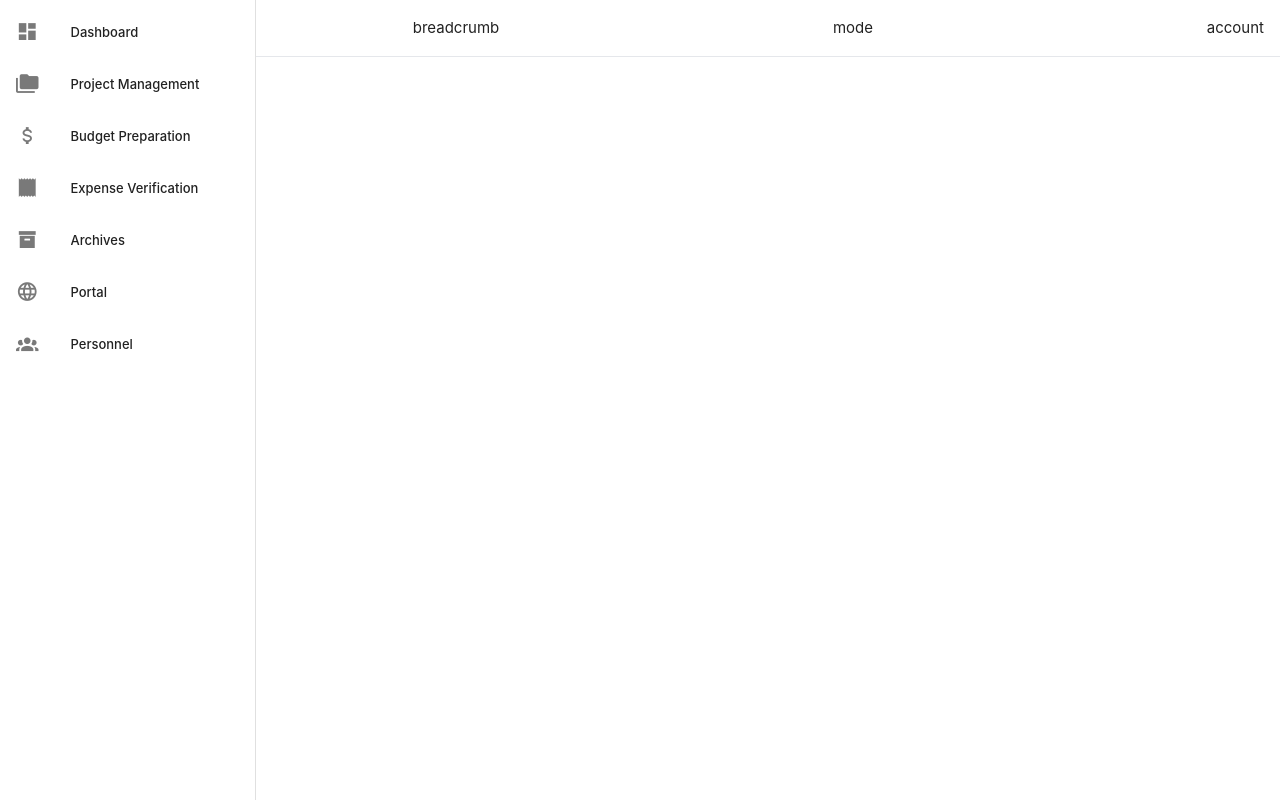
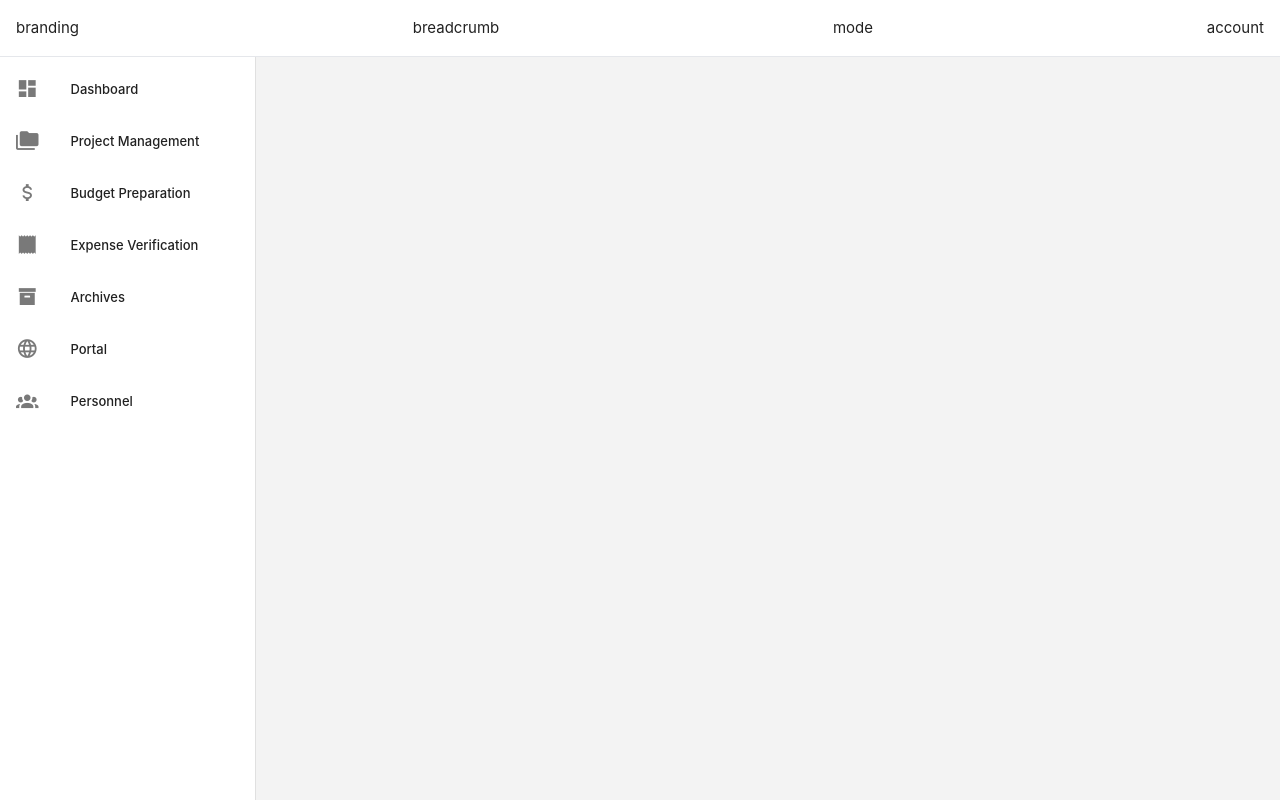
Before and after one commit to renzomrtn/Youth-Officials-Unified-Tracking-Hub, a Vue app in the folder frontend/: page / in a window 1280 px wide. Built offline with nearby package versions, Linux system fonts and the light colour scheme.

Commit message:
layout and mdi fix

```diff
--- a/frontend/index.html
+++ b/frontend/index.html
@@ -3,6 +3,7 @@
   <head>
     <meta charset="UTF-8">
     <link rel="icon" type="image/png" href="/tabicon.png">
+    <link rel="stylesheet" href="https://cdn.jsdelivr.net/npm/@mdi/font@latest/css/materialdesignicons.min.css">
     <meta name="viewport" content="width=device-width, initial-scale=1.0">
     <title>YOUTH Management System</title>
   </head>
--- a/frontend/src/App.vue
+++ b/frontend/src/App.vue
@@ -11,22 +11,18 @@ const showSidebar = computed(() => !route.meta.hideLayout)
 <template>
   <v-app>
     <NavBar />
-    <SideBar v-if="showSidebar" />
-    <v-main>
-      <RouterView />
-    </v-main>
+
+    <v-layout>
+      <SideBar v-if="showSidebar" />
+
+      <v-main>
+        <RouterView />
+      </v-main>
+    </v-layout>
   </v-app>
 </template>
-
 <style scoped>
-v-app {
-  height: 100vh;
-  display: flex;
-  flex-direction: column;
-}
-
-v-main {
-  flex: 1;
-  display: flex;
+:deep(.v-main) {
+  background-color: #f3f3f3;
 }
 </style>
--- a/frontend/src/components/SideBar.vue
+++ b/frontend/src/components/SideBar.vue
@@ -1,22 +1,25 @@
 <template>
-  <div>
-    <v-navigation-drawer permanent>
+  <v-navigation-drawer
+    permanent
+    location="left"
+  >
     <v-list nav>
       <v-list-item
         v-for="route in navigationRoutes"
         :key="route.path"
         :to="route.path"
         :value="route.path"
-          color="primary"
       >
-          <template v-slot:prepend v-if="route.meta?.icon">
+        <template #prepend v-if="route.meta?.icon">
           <v-icon>{{ route.meta.icon }}</v-icon>
         </template>
-          <v-list-item-title>{{ route.meta?.title || route.name }}</v-list-item-title>
+
+        <v-list-item-title>
+          {{ route.meta?.title || route.name }}
+        </v-list-item-title>
       </v-list-item>
     </v-list>
   </v-navigation-drawer>
-  </div>
 </template>
 
 <script setup>
@@ -36,12 +39,6 @@ const navigationRoutes = computed(() => {
 </style>
 
 <style scoped>
-.sidebar {
-  width: 250px;
-  background-color: #ffffff;
-  padding: 24px;
-  border-right: #e5e7eb 1px solid;
-}
 v-list {
   display: flex;
   flex-direction: column;
--- a/frontend/src/main.js
+++ b/frontend/src/main.js
@@ -4,7 +4,6 @@ import 'vuetify/styles'
 import { createVuetify } from 'vuetify'
 import * as components from 'vuetify/components'
 import * as directives from 'vuetify/directives'
-import '@mdi/font/css/materialdesignicons.css'
 
 import { createApp } from 'vue'
 import App from './App.vue'
```
Lines whose indentation alone changed are shown as unchanged.
